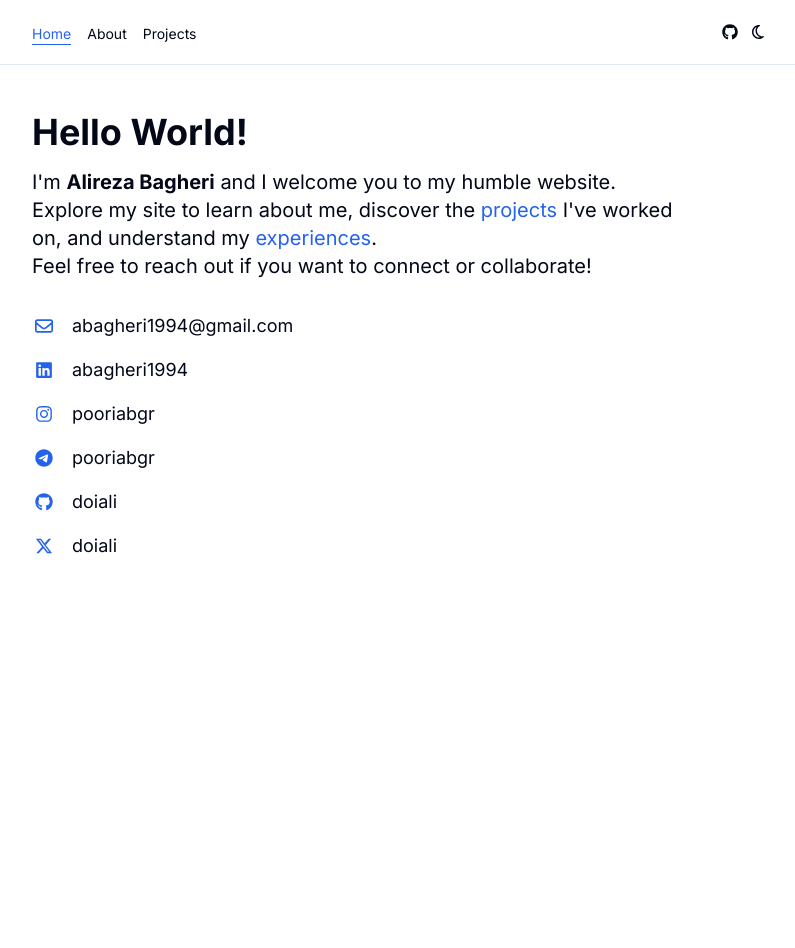
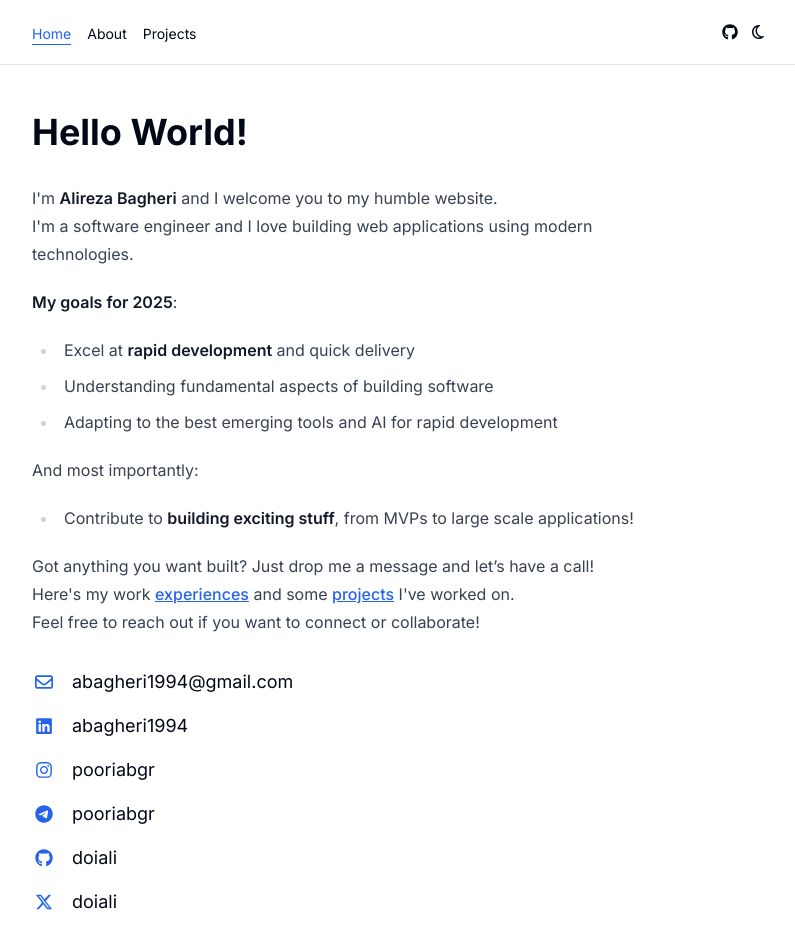
Before and after one commit to doiali/portfolio, a Next.js app: page / in a window 1280 px wide. Shown: the top 948 px of the page, without its empty margins (240-1035 px from the left). Before the commit the page ends 800 px from the top, so only its background shows below. Built offline with nearby package versions, Linux system fonts and the light colour scheme.

Commit message:
feat: update homepage introduction

```diff
--- a/src/components/HomePage.tsx
+++ b/src/components/HomePage.tsx
@@ -4,6 +4,9 @@ import Image from 'next/image';
 import mypic from '@images/alireza_bagheri.jpg';
 import { contactInfos } from '@/data/socials';
 import { FontAwesomeIcon } from '@fortawesome/react-fontawesome';
+import ReactMarkdown from 'react-markdown';
+import { homepage_intro } from '@/data/about';
+
 
 export default function HomePage() {
   return (
@@ -15,10 +18,13 @@ export default function HomePage() {
         alt="Alireza Bagheri"
       /> */}
       <div className="max-w-2xl">
-        <h1 className="text-4xl font-bold mt-8">Hello World!</h1>
-        <p className="text-xl mt-4">I&apos;m <b>Alireza Bagheri</b> and I welcome you to my humble website.</p>
-        <p className="text-xl">Explore my site to learn about me, discover the <Link className="text-primary" href="/projects">projects</Link> I&apos;ve worked on, and understand my <Link className="text-primary" href="/about">experiences</Link>.</p>
-        <p className="text-xl">Feel free to reach out if you want to connect or collaborate!</p>
+        <h1 className="text-4xl font-bold my-8">Hello World!</h1>
+        <ReactMarkdown
+          className="prose dark:prose-invert"
+          components={{
+            'a': ({node, ...props}) => <Link {...props} className={props.className + " text-primary"} />,
+          }}
+        >{homepage_intro}</ReactMarkdown>
       </div>
       <ul className="flex flex-col gap-4 my-8">
         {contactInfos.map(({ icon, name, value, url }) => (
--- /dev/null
+++ b/src/data/about.ts
@@ -0,0 +1,17 @@
+export const homepage_intro= `
+I'm __Alireza Bagheri__ and I welcome you to my humble website.
+I'm a software engineer and I love building web applications using modern technologies.
+
+__My goals for 2025__:
+- Excel at __rapid development__ and quick delivery
+- Understanding fundamental aspects of building software
+- Adapting to the best emerging tools and AI for rapid development
+
+And most importantly:
+
+- Contribute to __building exciting stuff__, from MVPs to large scale applications!
+
+Got anything you want built? Just drop me a message and let’s have a call!
+Here's my work [experiences](/about) and some [projects](/projects) I've worked on.
+Feel free to reach out if you want to connect or collaborate!
+`
```
